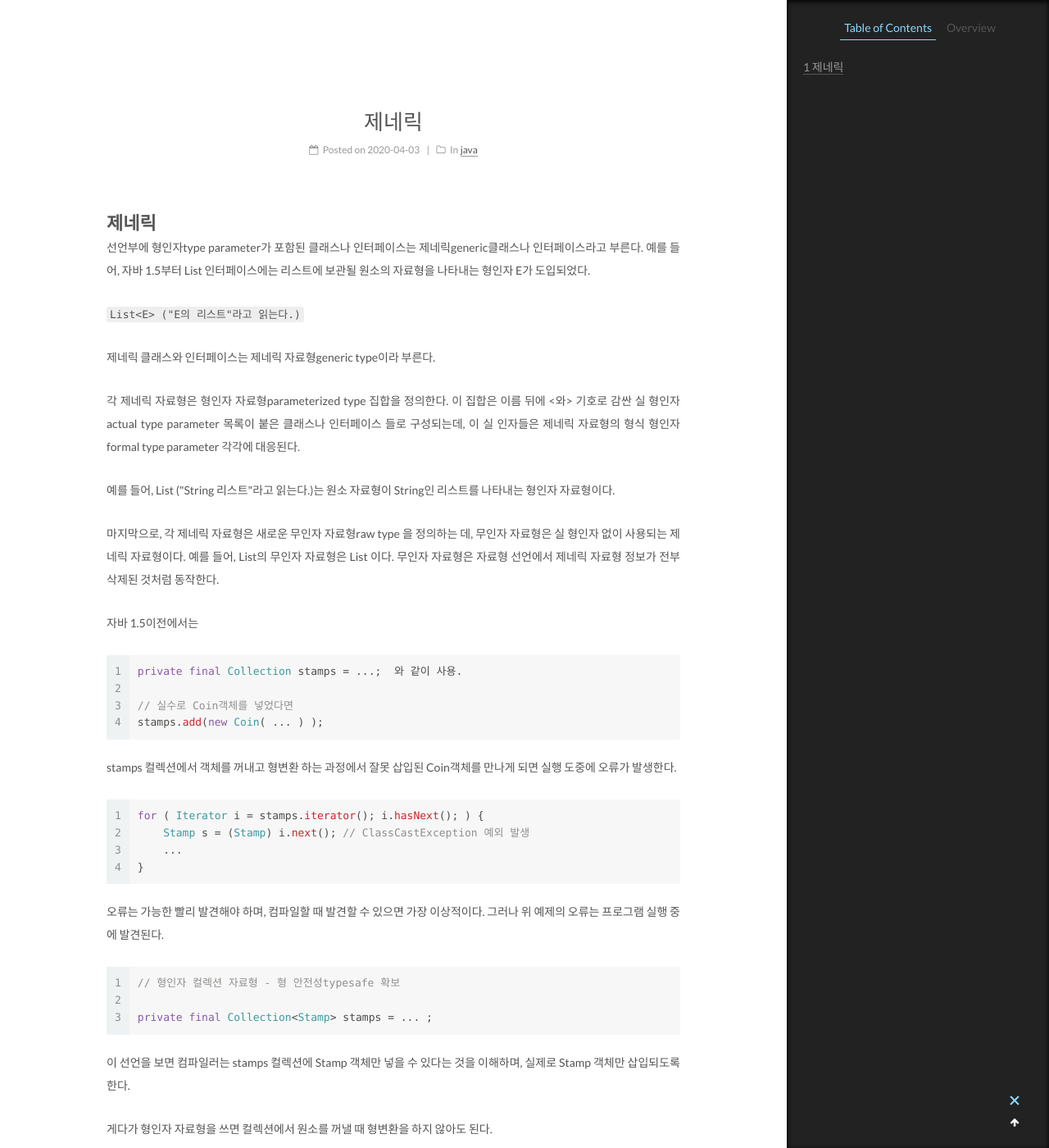
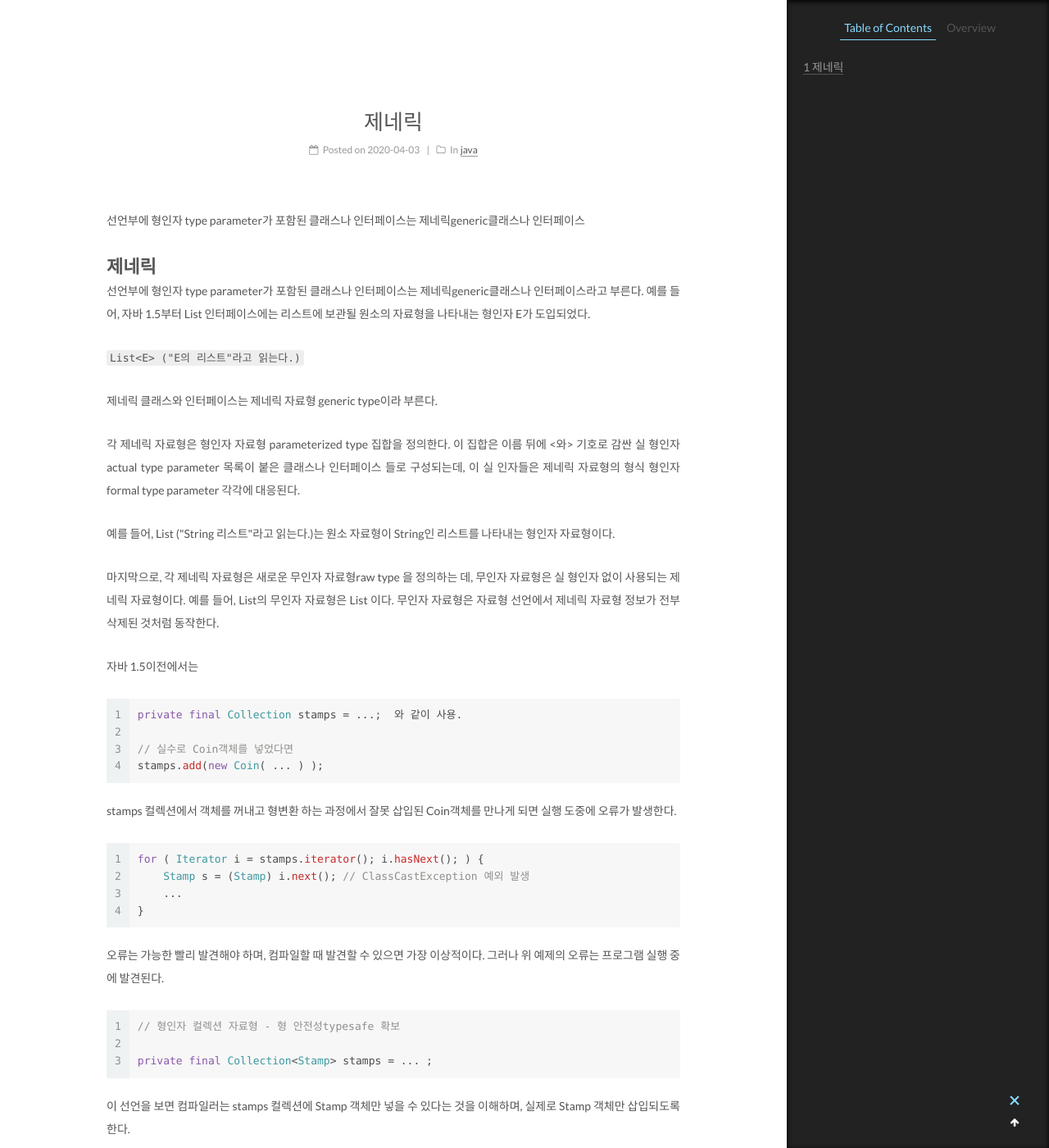
Before and after one commit to id6827/id6827.github.io, a Jekyll site: the page built from _posts/2020-04-03-004.md, in a window 1280 px wide and 1400 px high, scrolled down 248 px. Shown: the whole window at 82% size. Built offline with Jekyll 4.4.1, drawn with Linux system fonts in a browser that asks for light colours.

Commit message:
modified post
Signed-off-by: sunga <sunga@blocko.io>

```diff
--- a/_posts/2020-04-03-004.md
+++ b/_posts/2020-04-03-004.md
@@ -6,18 +6,18 @@ tags:
 - Generic
 - Java
 ---
-
+선언부에 형인자 type parameter가 포함된 클래스나 인터페이스는 제네릭generic클래스나 인터페이스
 
 # 제네릭
 
-선언부에 형인자type parameter가 포함된 클래스나 인터페이스는 제네릭generic클래스나 인터페이스라고 부른다.
+선언부에 형인자 type parameter가 포함된 클래스나 인터페이스는 제네릭generic클래스나 인터페이스라고 부른다.
 예를 들어, 자바 1.5부터 List 인터페이스에는 리스트에 보관될 원소의 자료형을 나타내는 형인자 E가 도입되었다.
 
 `List<E> ("E의 리스트"라고 읽는다.)`
 
-제네릭 클래스와 인터페이스는 제네릭 자료형generic type이라 부른다.
+제네릭 클래스와 인터페이스는 제네릭 자료형 generic type이라 부른다.
 
-각 제네릭 자료형은 형인자 자료형parameterized type 집합을 정의한다. 이 집합은 이름 뒤에 <와 > 기호로 감싼 실 형인자actual type parameter 목록이 붙은 클래스나 인터페이스 들로 구성되는데, 이 실 인자들은 제네릭 자료형의 형식 형인자formal type parameter 각각에 대응된다.
+각 제네릭 자료형은 형인자 자료형 parameterized type 집합을 정의한다. 이 집합은 이름 뒤에 <와 > 기호로 감싼 실 형인자 actual type parameter 목록이 붙은 클래스나 인터페이스 들로 구성되는데, 이 실 인자들은 제네릭 자료형의 형식 형인자formal type parameter 각각에 대응된다.
 
 예를 들어, List<String> ("String 리스트"라고 읽는다.)는 원소 자료형이 String인 리스트를 나타내는 형인자 자료형이다.
 
```
Also changed, not shown: _posts/2020-04-03-005.md (+1 -1 lines).
